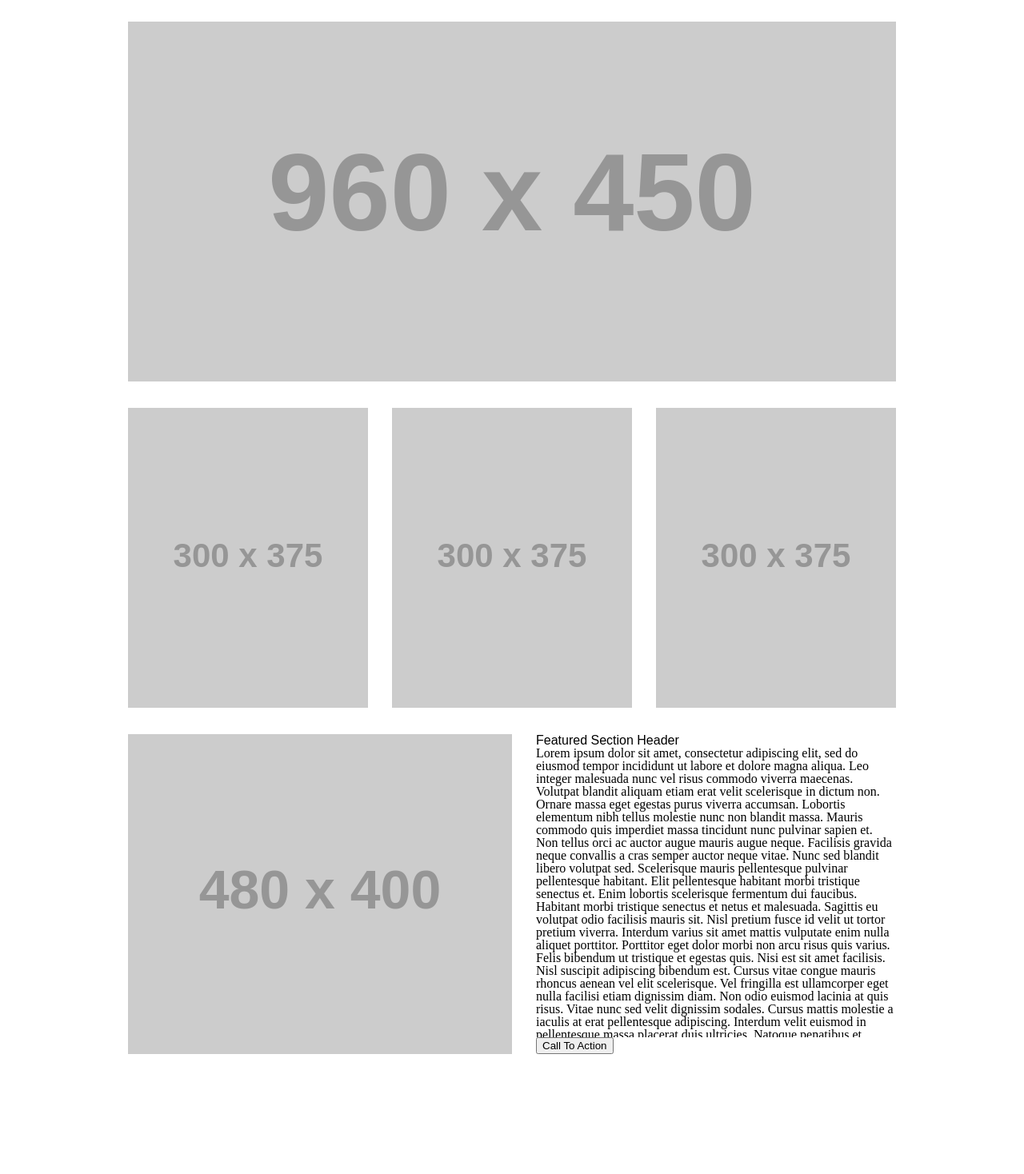
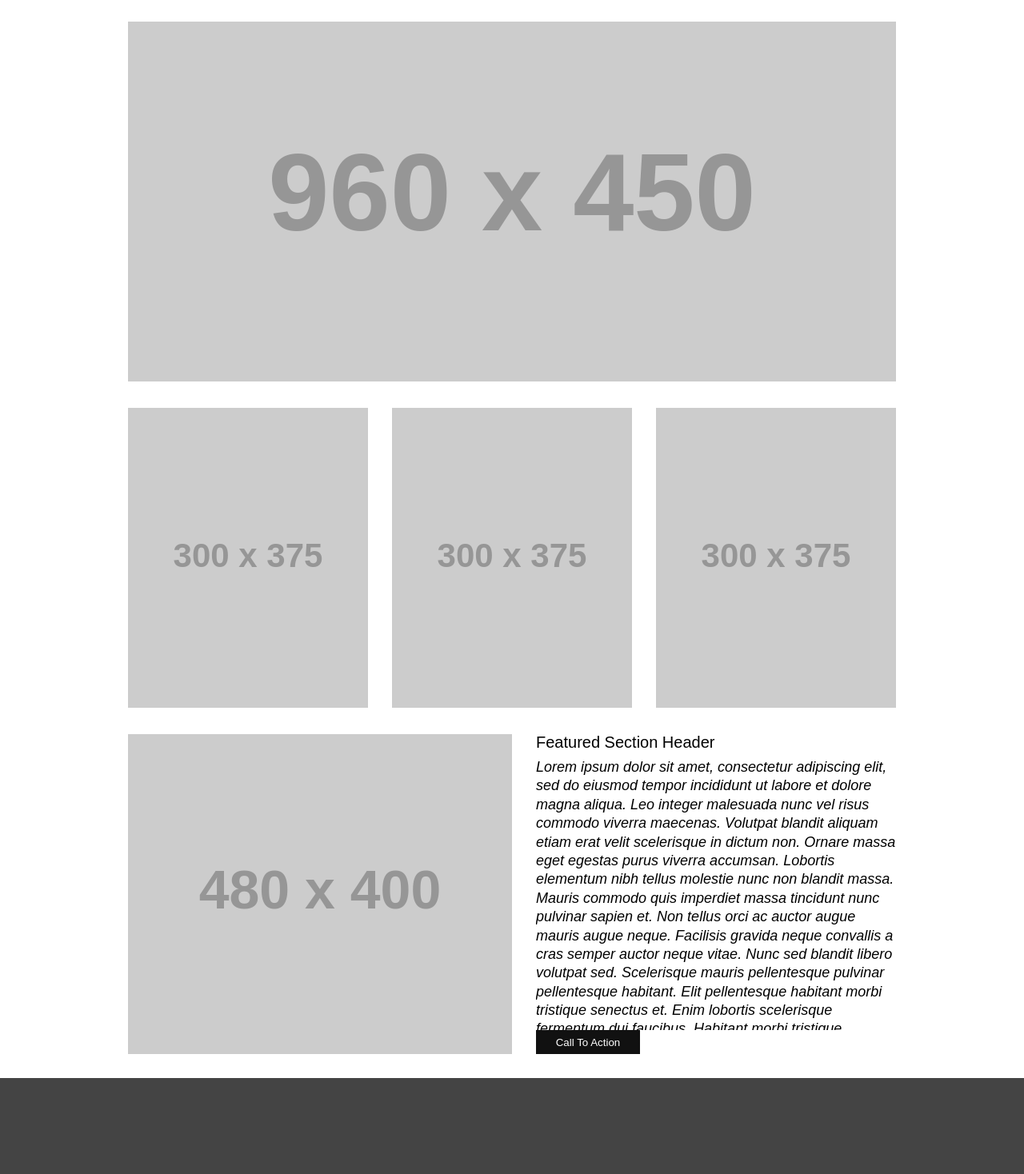
Before and after one commit to EHaan-CF-Projects/wireframe-exercise, a plain HTML site: page index.html in a window 1280 px wide. Shown: the part 99-1567 px from the top of the page at 80% size. Before the commit the page ends 1417 px from the top, so only its background shows below. Drawn offline with Linux system fonts and the light colour scheme; placeholder pictures from the web are drawn by us.

Commit message:
finish styling

```diff
--- a/style.css
+++ b/style.css
@@ -28,13 +28,25 @@ nav li {
     font-size: 18px;
 }
 
+nav li a {
+    color:grey;
+    text-decoration: none;
+    font-family: sans-serif;
+    transition: 350ms ease;
+}
+
+nav li a:hover {
+    color: gold;
+    font-style: italic;
+}
+
 main {
     width: 960px;
     margin: auto;
     padding: 30px 0;
 }
 
-main < img { /*use the carrot to indicate application to the direct children of an element*/
+main < img {
     margin-bottom: 29px; /*there is a phantom space, so subtract a slight amount from the px */
 }
 
@@ -53,7 +65,7 @@ main ul li:last-child{
 }
 
 article {
-    padding-bottom: 30px;
+    margin-bottom: 30px;
 }
 
 article img {
@@ -62,24 +74,48 @@ article img {
 }
 
 article div h2 {
+    float: left;
     font-family: sans-serif;
+    font-size: 20px;
 }
 
 article div p {
     float: left;
     width: 450px;
-    height: 363px;
+    height: 340px;
+    margin-top: 10px;
     overflow: scroll;
+    font-family: sans-serif;
+    font-style: italic;
+    font-size: 18px;
+    line-height: 1.3;
 }
 
 /* Hidden scrolling technique from Victor Meyer at https://codepen.io/pudgereyem/post/hide-scrollbar-with-css */
 article div p::-webkit-scrollbar {
     width: 0;
     background-color: transparent;
-    -webkit-border-radius: 6px;
 }
 
 button {
     float: left;
+    width: 130px;
+    height: 30px;
+    background-color: #111111;
+    border: none;
+    color: white;
+    transition: 350ms ease;
+}
 
+button:hover {
+    background-color: gold;
 }
+
+footer {
+    float: left;
+    background-color: #444;
+    width: 100%;
+    height: 120px;
+    margin-top: 30px;
+    box-sizing: border-box;
+}
```
